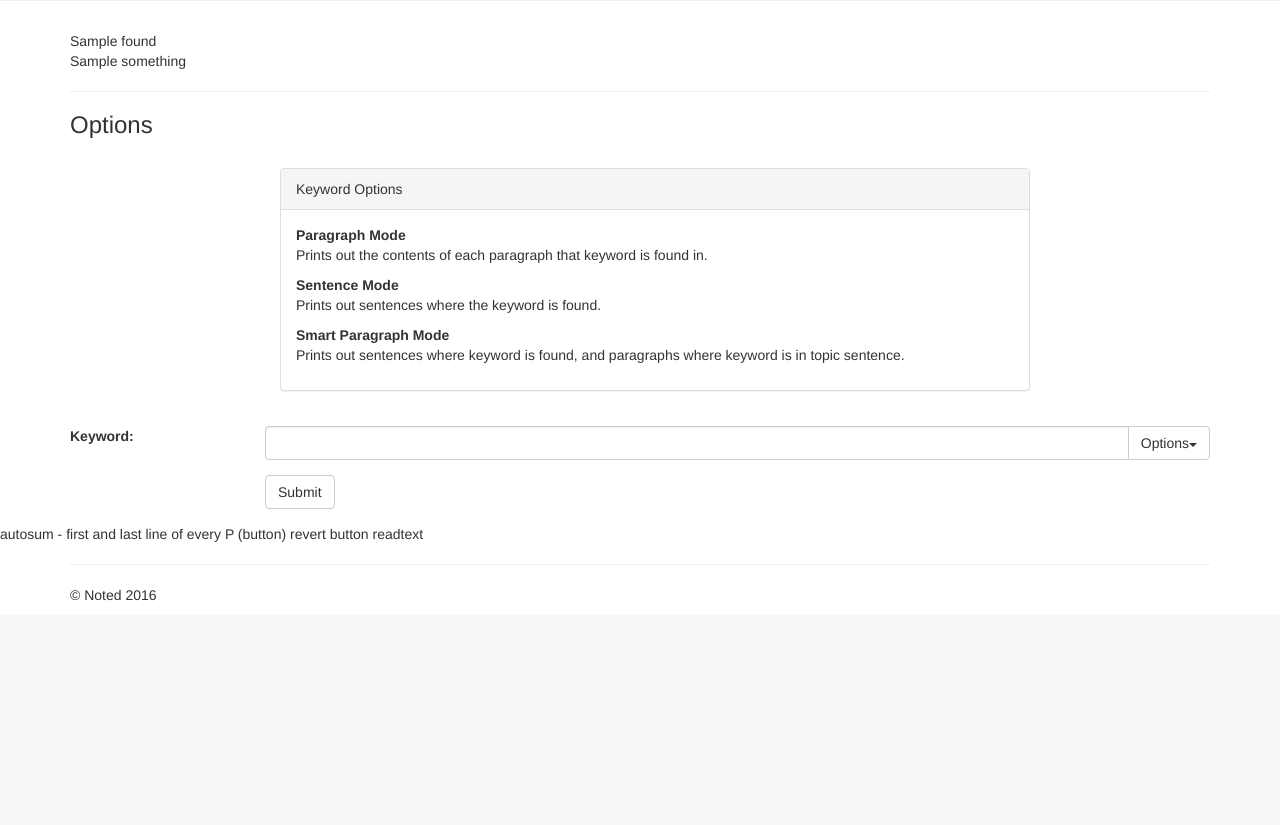
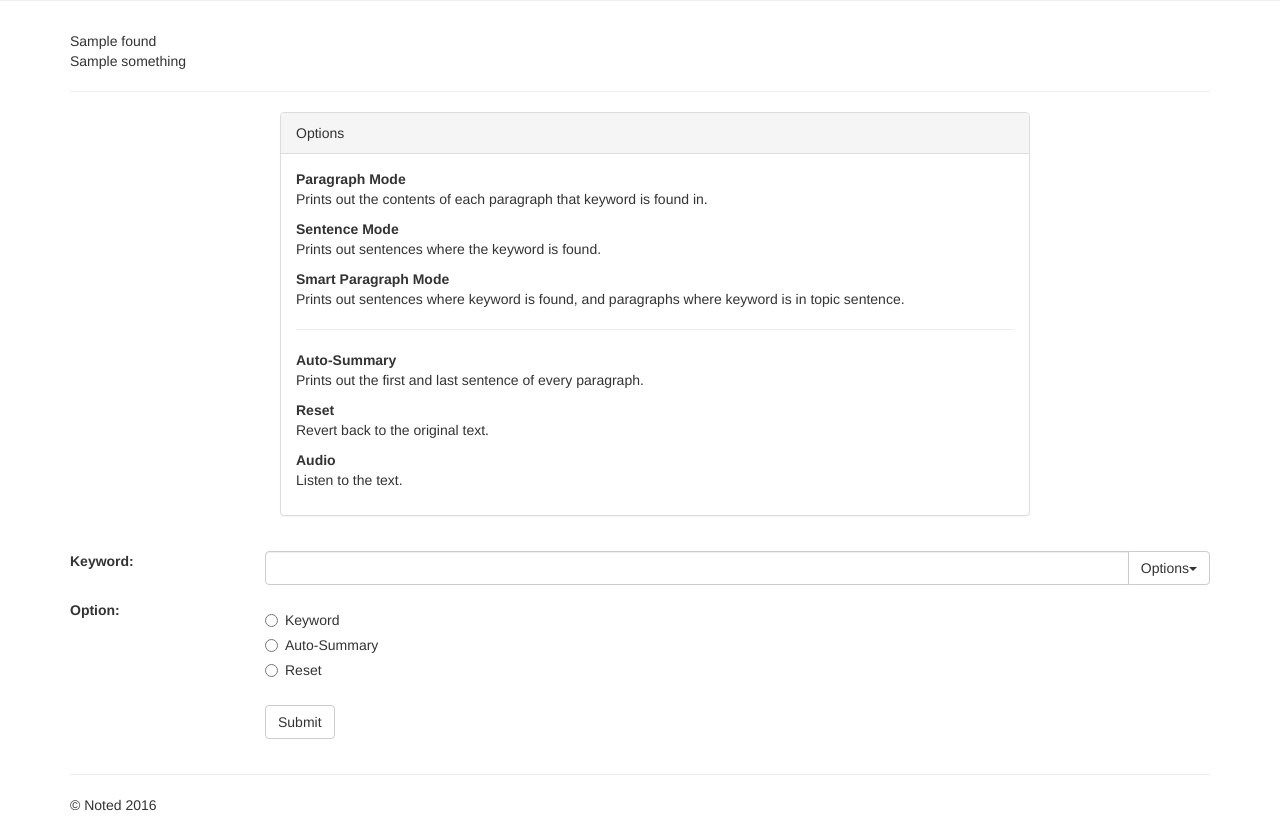
Before and after one commit to lduane2/procrastinote, a Django app: template mysite/noted/templates/noted/detail.html in a window 1280 px wide. Shown: the part 663-1488 px from the top of the page. Before the commit the page ends 1264 px from the top, so only its background shows below. Run offline with Django 3.2, Linux system fonts and the light colour scheme; data comes from the database, SQL or seed files in the repository; the template is opened without the code that fills it: values that come from a table or form of the project are taken from there, most other values are stand-ins (such as "Sample title", 1, 10 or a date in 2020); some libraries are stand-ins or nearby versions.

Commit message:
update ui

```diff
--- a/mysite/noted/templates/noted/detail.html
+++ b/mysite/noted/templates/noted/detail.html
@@ -18,18 +18,20 @@ a { cursor: pointer; }
 <p> {{ something }} </p>
 
 <hr>
-<h3>Options</h3>
-<br>
 <div class="container">
     <form method="post" enctype="multipart/form-data">{% csrf_token %}
         <div class="form-group row">
             <div class="col-sm-offset-2 col-sm-8">
                 <div class="panel panel-default">
-                    <div class="panel-heading">Keyword Options</div>
+                    <div class="panel-heading">Options</div>
                         <div class="panel-body">
                             <p><b>Paragraph Mode</b><br>Prints out the contents of each paragraph that keyword is found in.</p>
                             <p><b>Sentence Mode</b><br>Prints out sentences where the keyword is found.</p>
                             <p><b>Smart Paragraph Mode</b><br>Prints out sentences where keyword is found, and paragraphs where keyword is in topic sentence.</p>
+                            <hr>
+                            <p><b>Auto-Summary</b><br>Prints out the first and last sentence of every paragraph.</p>
+                            <p><b>Reset</b><br>Revert back to the original text.</p>
+                            <p><b>Audio</b><br>Listen to the text.</p>
                         </div>
                     </div>
                 </div>
@@ -41,13 +43,27 @@ a { cursor: pointer; }
                 <div class="input-group">
                     <input type="text" class="form-control" aria-label="...">
                     <div class="input-group-btn">
-                        <button class="btn btn-default dropdown-toggle" type="button" data-toggle="dropdown">Options<span class="caret"></span></button>
+                        <button class="btn btn-default dropdown-toggle btn-dropdown" type="button" data-toggle="dropdown">Options<span class="caret"></span></button>
                         <ul class="dropdown-menu">
-                            <li><a>Paragraph</a></li>
-                            <li><a>Sentence</a></li>
-                            <li><a>Smart Paragraph</a></li>
+                            <li><a name="p">Paragraph</a></li>
+                            <li><a name="s">Sentence</a></li>
+                            <li><a name="sp">Smart Paragraph</a></li>
                         </ul>
                     </div>
+                </div>
+            </div>
+        </div>
+        <div class="form-group row">
+            <label for="id_file_name" class="col-sm-2 col-form-label">Option:</label>
+            <div class="col-sm-10">
+                <div class="radio">
+                    <label><input type="radio" name="optradio">Keyword</label>
+                </div>
+                <div class="radio">
+                    <label><input type="radio" name="optradio">Auto-Summary</label>
+                </div>
+                <div class="radio">
+                    <label><input type="radio" name="optradio">Reset</label>
                 </div>
             </div>
         </div>
@@ -59,21 +75,13 @@ a { cursor: pointer; }
     </form>
 </div>
 
-
-autosum - first and last line of every P (button)
-
-
-revert button
-
-readtext
 {% endblock %}
 
 {% block js %}
 <script>
     $(".dropdown-menu").on('click', 'li a', function(){
-        $(".btn:first-child").text($(this).text());
-        $(".btn:first-child").val($(this).text());
+        $(".btn-dropdown:first-child").text($(this).text());
+        $(".btn-dropdown:first-child").val($(this).text());
     });
 </script>
-
 {% endblock %}
```
